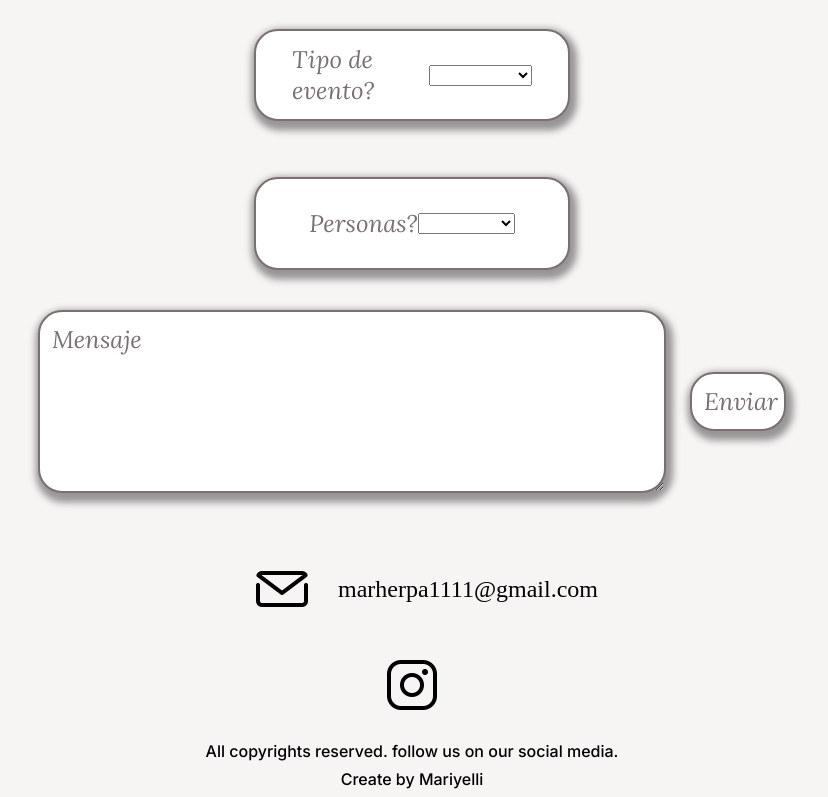
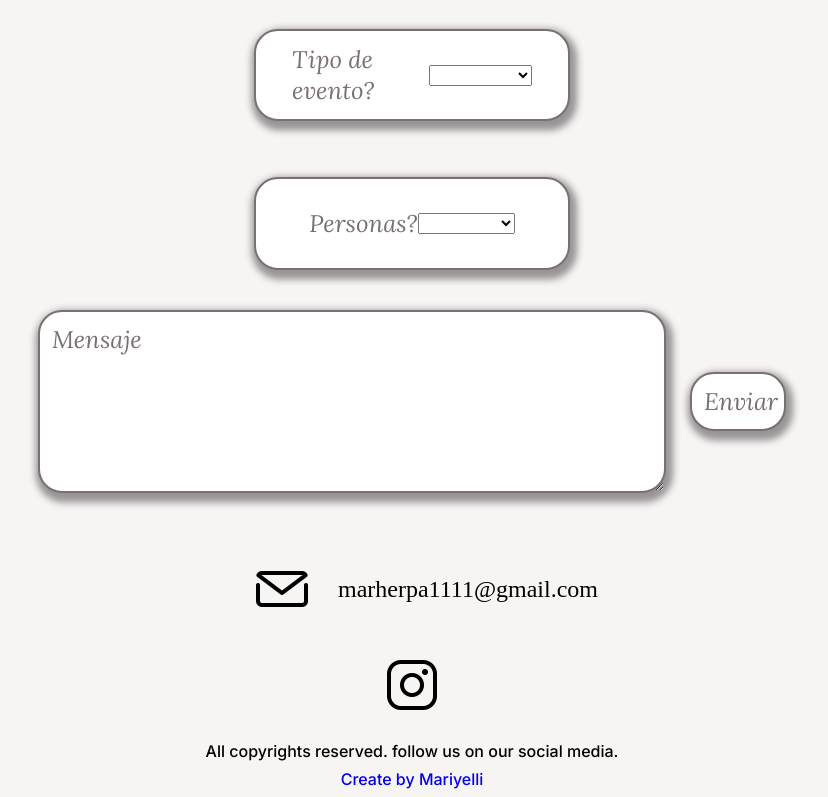
Before and after one commit to DardoTorres/MarcelaHernandez, a plain HTML site: page es/contact_es.html in a window 1280 px wide. Shown: the part 563-1360 px from the top of the page, without its empty margins (228-1056 px from the left). Drawn offline with Linux system fonts and the light colour scheme; a web font is replaced by a local one.

Commit message:
Update contact_es.html

```diff
--- a/es/contact_es.html
+++ b/es/contact_es.html
@@ -147,7 +147,9 @@
         <p class="derechos1">
           All copyrights reserved. follow us on our social media.
         </p>
-        <p class="create">Create by Mariyelli</p>
+        <a class="create" href="https://dardotorres.github.io/Mariyelli/"
+          >Create by Mariyelli</a
+        >
       </div>
     </footer>
   </body>
```
